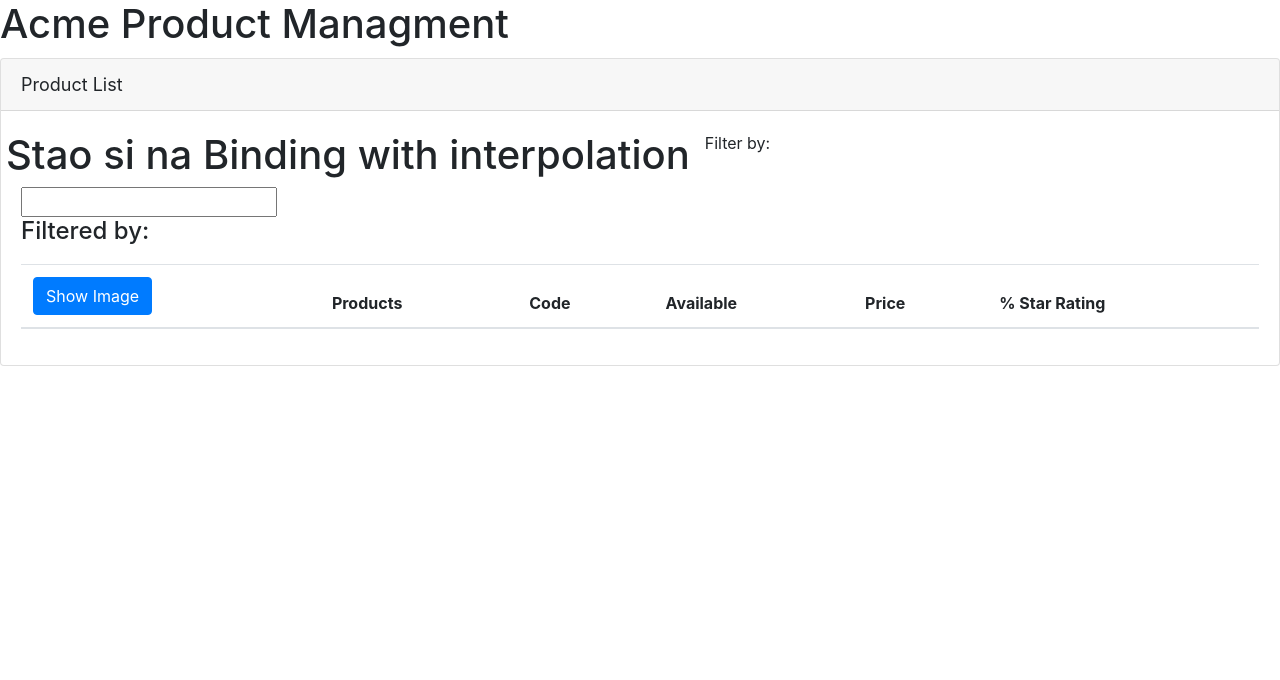
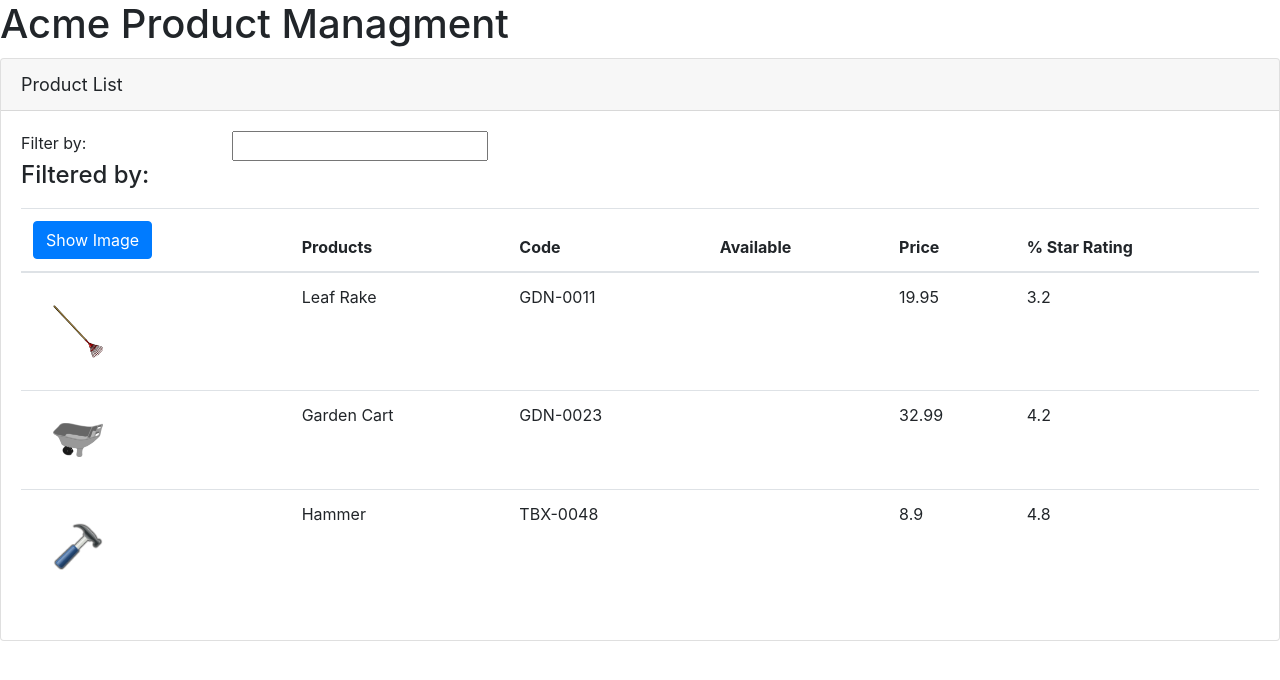
Before and after one commit to Marko-Cloud/APM, an Angular app: page / in a window 1280 px wide. Shown: the top 680 px of the page. Built offline with nearby package versions, Linux system fonts and the light colour scheme.

Commit message:
pushing the obivus

```diff
--- a/src/app/products/product-list.component.html
+++ b/src/app/products/product-list.component.html
@@ -1,11 +1,10 @@
 <div class="card">
     <div class="card-header">
-        Product List
+        {{pageTitle}}
     </div>
 
     <div class="card-body">
         <div class='row'>
-            <h1>Stao si na Binding with interpolation</h1>
             <div class='col-md-2'>Filter by:</div>
             <div class='col-md-4'>
                 <input type='text' />
@@ -19,7 +18,7 @@
           </div>
 
           <div class="table-responsive">
-              <table class="table">
+              <table class="table" *ngIf='products && products.length'>
                   <thead>
                       <tr>
                           <th>
@@ -33,7 +32,21 @@
                       </tr>
                   </thead>
 
-                  <tbody></tbody>
+                  <tbody>
+                      <tr *ngFor='let product of products'>
+                          <td>
+                              <img [src]='product.imageUrl'
+                                   [title]='product.description'
+                                   [style.width.px]='imageWidth'
+                                   [style.margin.px]='imageMargin' >
+                          </td>
+                          <td>{{product.productName}}</td>
+                          <td>{{product.productCode}}</td>
+                          <td>{{product.relaseDate}}</td>
+                          <td>{{product.price}}</td>
+                          <td>{{product.starRating}}</td>
+                      </tr>
+                  </tbody>
               </table>
           </div>
     </div>
--- a/src/app/products/product-list.component.ts
+++ b/src/app/products/product-list.component.ts
@@ -6,5 +6,39 @@
 })
 
 export class ProductListComponent {
-
+    pageTitle: string = "Product List";
+    imageWidth: number = 50;
+    imageMargin: number = 20;
+    products: any[] = [
+        {
+            "productId": 1,
+            "productName": "Leaf Rake",
+            "productCode": "GDN-0011",
+            "releaseDate": "March 19, 2019",
+            "description": "Leaf rake with 48-inch wooden handle.",
+            "price": 19.95,
+            "starRating": 3.2,
+            "imageUrl": "assets/images/leaf_rake.png"
+          },
+          {
+            "productId": 2,
+            "productName": "Garden Cart",
+            "productCode": "GDN-0023",
+            "releaseDate": "March 18, 2019",
+            "description": "15 gallon capacity rolling garden cart",
+            "price": 32.99,
+            "starRating": 4.2,
+            "imageUrl": "assets/images/garden_cart.png"
+          },
+          {
+            "productId": 5,
+            "productName": "Hammer",
+            "productCode": "TBX-0048",
+            "releaseDate": "May 21, 2019",
+            "description": "Curved claw steel hammer",
+            "price": 8.9,
+            "starRating": 4.8,
+            "imageUrl": "assets/images/hammer.png"
+          }
+    ];
 }
```
